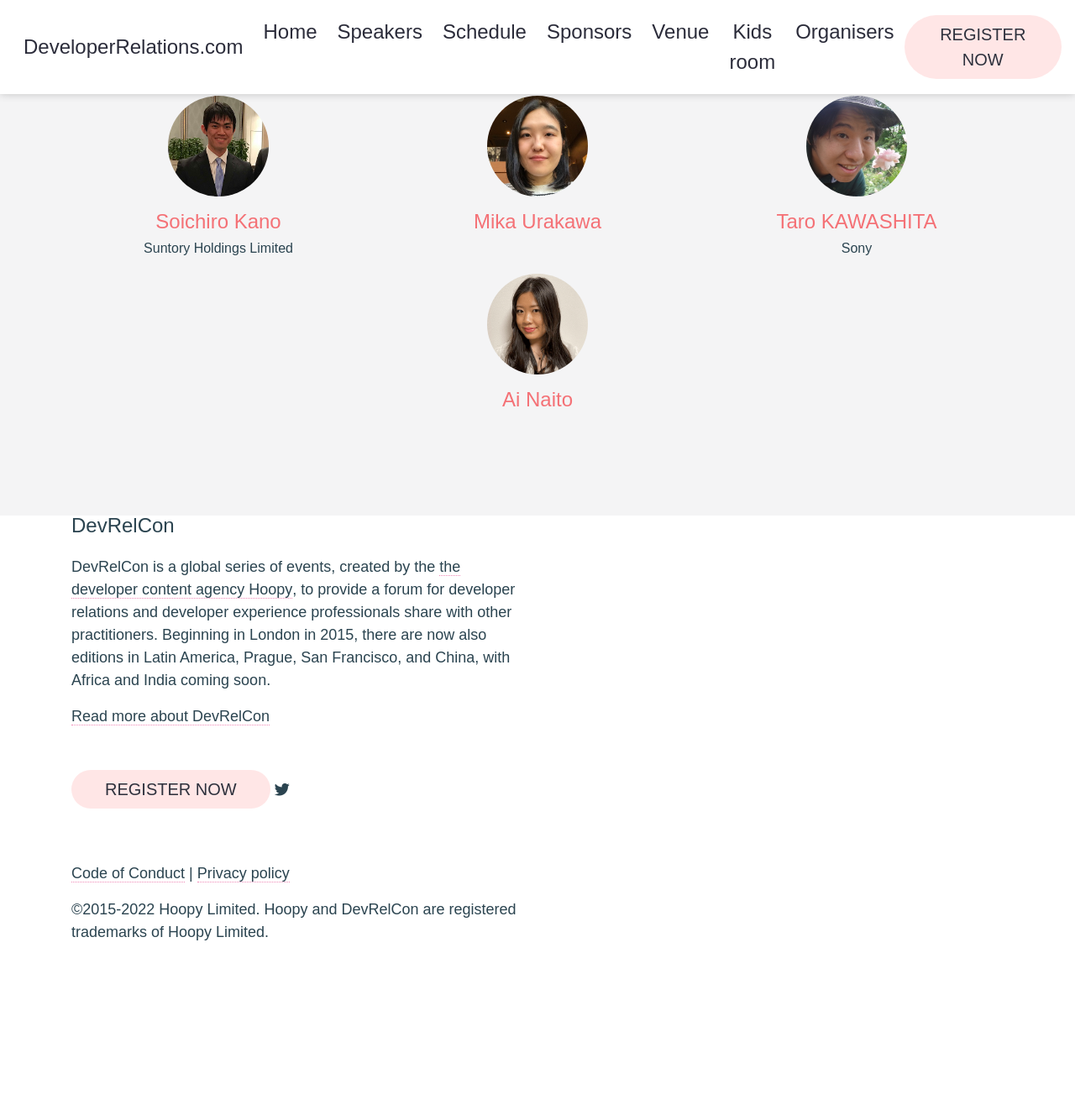
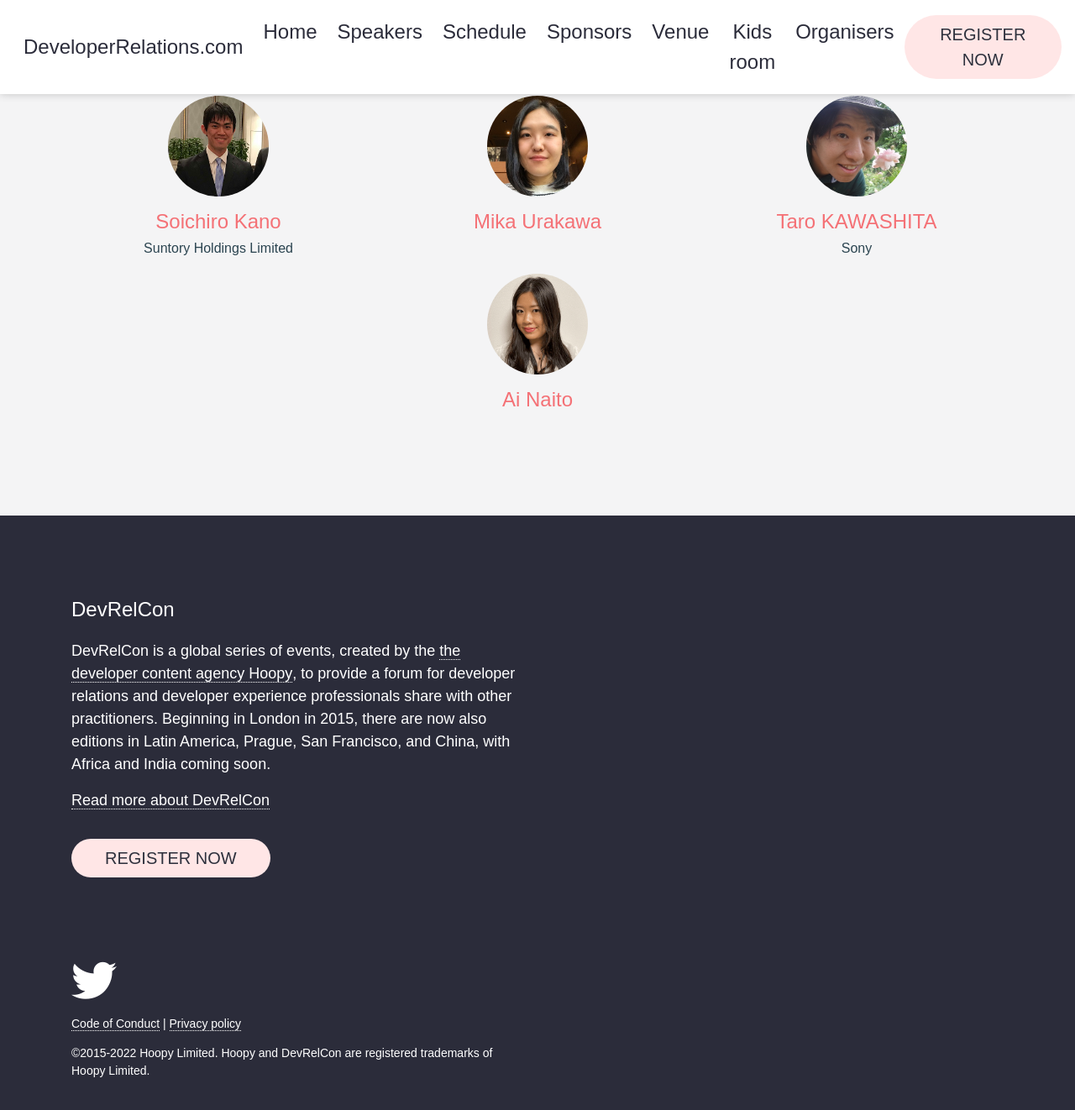
Before and after one commit to DevRelConTokyo/2023, a Jekyll site: the page built from index.html, in a window 1280 px wide and 1400 px high, scrolled down 4605 px. Shown: the top 1322 px of the window at 84% size. Built offline with Jekyll 4.4.1, drawn with Linux system fonts in a browser that asks for light colours; nearby versions of some CDN libraries; some web fonts are replaced; before the commit the page ends 5745 px from its top, so only the background shows below that.

Commit message:
restore css

```diff
--- a/assets/css/style.css
+++ b/assets/css/style.css
@@ -898,6 +898,111 @@
 
 
 /* -----------------------------------------------------------------
+Hoopy advert
+----------------------------------------------------------------- */
+
+.hoopy-advert {
+	position: relative;
+	background-color: #e61946;
+	margin-top: -7px;
+}
+.hoopy-advert-content {
+	color: #ffffff;
+	padding: 100px 30px;
+}
+.hoopy-advert-content a {
+	color: #ffffff;
+	border-bottom: 1px dotted #ffffff;
+}
+.hoopy-advert-content a:hover,
+.hoopy-advert-content a:focus,
+.hoopy-advert-content a:active {
+	color: #ffffff;
+	border-bottom: 1px solid #ffffff;
+}
+.hoopy-advert-content h1 {
+	font-size:2.5em;
+    line-height: 1;
+}
+.hoopy-logo-white {
+	text-align: left;
+}
+.hoopy-logo-white img {
+	width: 150px;
+	height: 97px;
+}
+
+/* -----------------------------------------------------------------
+Footer
+----------------------------------------------------------------- */
+
+footer {
+	color: #ffffff;
+	background-color: #2B2C3A;
+	padding: 100px 30px;
+}
+footer a {
+	color: #ffffff;
+	border-bottom: 1px dotted #ffffff;
+}
+footer a:hover,
+footer a:focus,
+footer a:active {
+	color: #ffffff;
+	border-bottom: 1px solid #ffffff;
+}
+.footer-text {
+	font-size: 14px;
+	margin-top: 1em;
+	margin-bottom: 1em;
+}
+.fa-twitter {
+	display: block;
+	font-size: 3em;
+}
+label {
+    display: block;
+    margin: 1em auto 0 auto;
+    width: 100%;
+    text-align: left;
+    color: #fff;
+    font-size: 16px;
+    padding-bottom: 4px;
+}
+label span {
+    text-transform: none;
+    font-weight: 400;
+}
+.mc-field-group {
+    margin: .5em 0;
+}
+#mc_embed_signup div.mce_inline_error {
+    background-color: #e61946!important;
+    text-align: left;
+    padding: 15px!important;
+    -webkit-animation: fadein 1s;
+    -moz-animation: fadein 1s;
+    -ms-animation: fadein 1s;
+    -o-animation: fadein 1s;
+    animation: fadein 1s;
+}
+div#mce-success-response {
+    background-color: rgb(112, 197, 112);
+    max-width: 100%;
+    margin: 2em auto;
+    padding: 15px;
+    border-radius: 5px;
+    font-weight: 400;
+}
+/*
+input {
+    border: 0;
+    padding: 10px;
+    width: 100%;
+}
+*/
+
+/* -----------------------------------------------------------------
 
 Buttons
 
```
